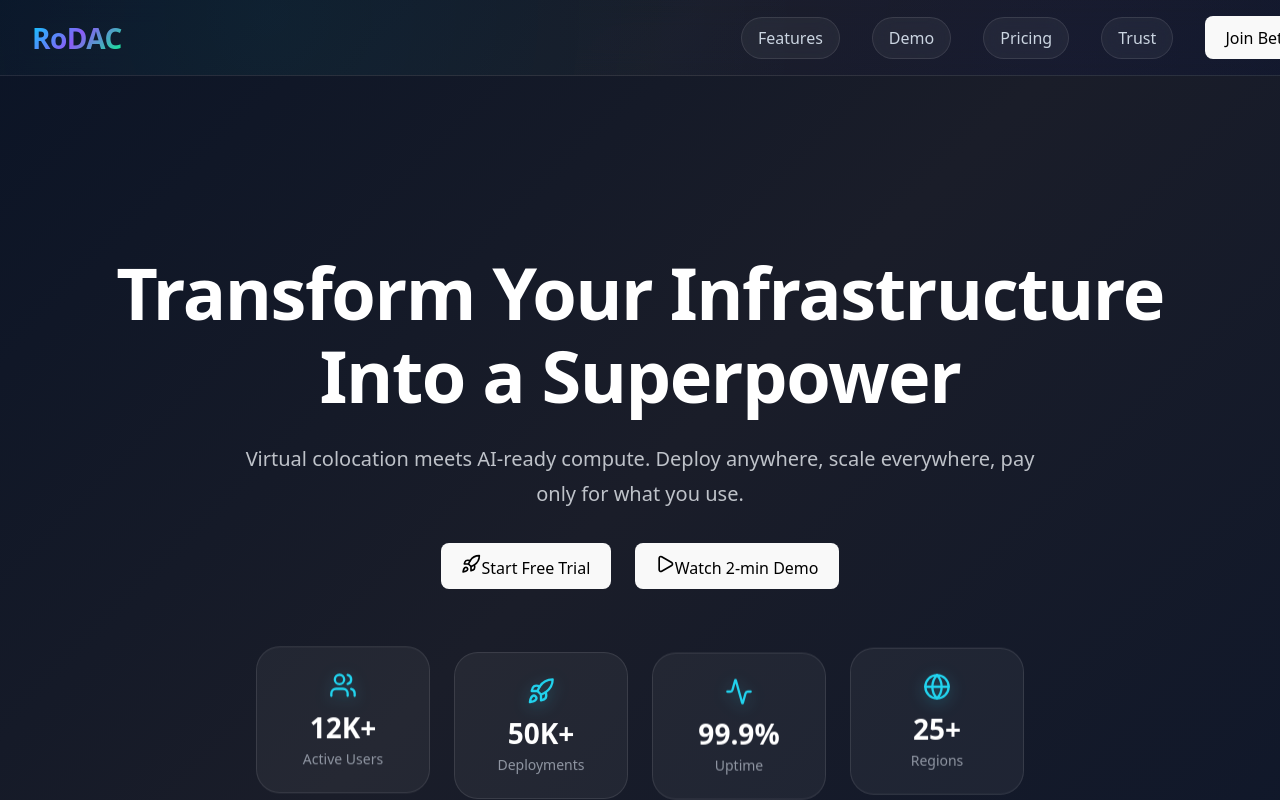
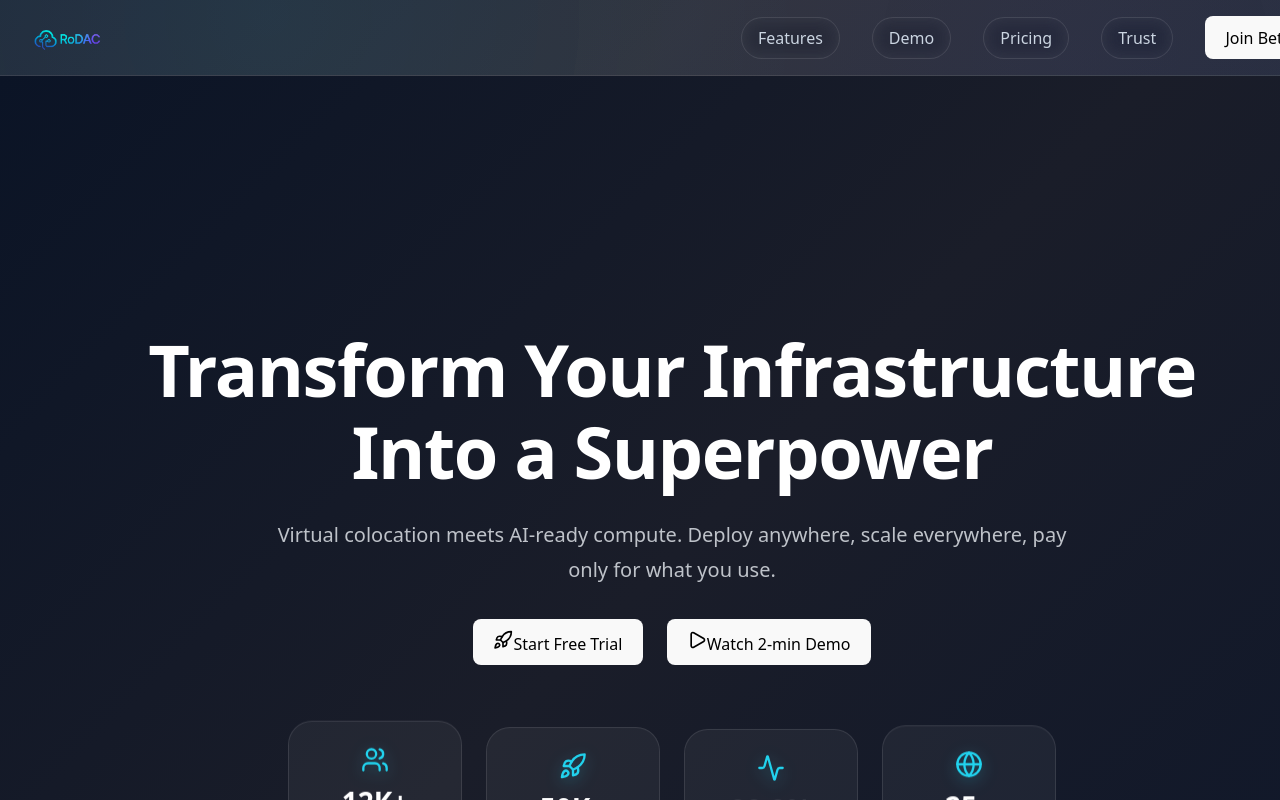
Before and after one commit to AbijithT2003/RoDAC, a React (Vite) app: page / in a window 1280 px wide. Shown: the top 800 px of the page. Built offline with nearby package versions, Linux system fonts and the light colour scheme.

Commit message:
navigation bar changes in logo placement

```diff
--- a/src/sections/Navigation.css
+++ b/src/sections/Navigation.css
@@ -1,9 +1,9 @@
 /* Navigation.css - Modern 2025 Design */
 .nav-container {
-  position: absolute;
+  position: relative;
   top: 0;
   left: 0;
-  width: 100%;
+  width: 100vw;
   padding: 1rem 2rem;
   display: flex;
   justify-content: space-between;
@@ -29,17 +29,19 @@
 }
 
 /* Logo */
+/* Wrap logo image + text properly */
 .nav-logo {
-  font-size: 1.75rem;
-  font-weight: 800;
-  background: linear-gradient(135deg, #00D4FF 0%, #8B5CF6 50%, #00FF88 100%);
-  -webkit-background-clip: text;
-  background-clip: text;
-  -webkit-text-fill-color: transparent;
-  letter-spacing: -0.02em;
-  position: relative;
-  z-index: 2;
-  transition: all 0.3s ease;
+  display: flex;
+  align-items: center;
+  gap: 0.1rem;
+  text-decoration: none;
+}
+/* Logo image */
+.nav-logo-img {
+  height: 40px;
+  width: auto;
+  object-fit: contain;
+  display: block;
 }
 
 .nav-logo:hover {
--- a/src/sections/Navigation.jsx
+++ b/src/sections/Navigation.jsx
@@ -2,6 +2,7 @@ import React, { useState } from 'react';
 import { Menu, X } from 'lucide-react';
 import Button from '../UI/Button';
 import './Navigation.css';
+import logo from '../assets/logo-rodac.png';
 
 const Navigation = () => {
   const [open, setOpen] = useState(false);
@@ -9,8 +10,11 @@ const Navigation = () => {
 
   return (
     <nav className="nav-container">
-      <div className="nav-logo">RoDAC</div>
-
+      <div className="nav-logo">
+        <a href="/">
+        <img src={logo} alt="RoDAC Logo" className="nav-logo-img" />
+        </a>
+      </div>
       <div className="nav-links-desktop">
         <a href="#features" className="nav-link">Features</a>
         <a href="#demo" className="nav-link">Demo</a>
```
